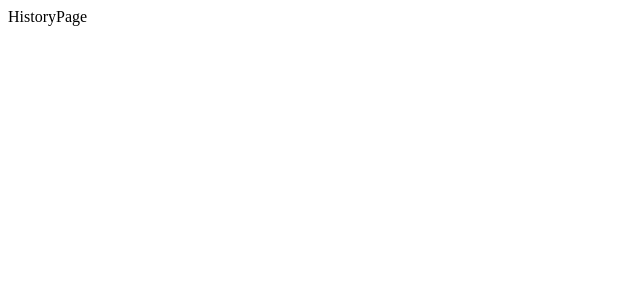
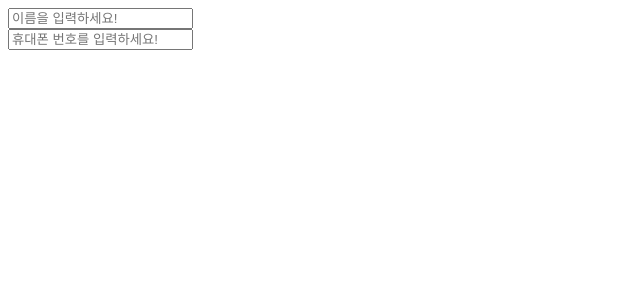
Before and after one commit to swywssaid/smile-BI, a React (Create React App) app in the folder client/: page /history in a window 1280 px wide. Shown: the top 300 px of the page, without its empty margins (0-640 px from the left). Built offline with nearby package versions, Linux system fonts and the light colour scheme.

Commit message:
[#15] feat: 이름, 번호 검색창 구현

```diff
--- a/client/src/pages/HistoryPage.jsx
+++ b/client/src/pages/HistoryPage.jsx
@@ -1,5 +1,35 @@
-import React from 'react';
+import React, { useState } from 'react';
+import Form from '../components/common/Form';
 
 export default function HistoryPage() {
-  return <div>HistoryPage</div>;
+  const [name, setName] = useState('');
+  const [phone, setPhone] = useState('');
+
+  const handleChangeName = (e) => {
+    setName(e.target.value);
+  };
+  const handleChangePhone = (e) => {
+    setPhone(e.target.value);
+  };
+
+  const nameProps = {
+    type: 'text',
+    value: name,
+    handleChange: handleChangeName,
+    placeholder: '이름을 입력하세요!',
+  };
+
+  const phoneProps = {
+    type: 'text',
+    value: phone,
+    handleChange: handleChangePhone,
+    placeholder: '휴대폰 번호를 입력하세요!',
+  };
+
+  return (
+    <div>
+      <Form {...nameProps} />
+      <Form {...phoneProps} />
+    </div>
+  );
 }
```
